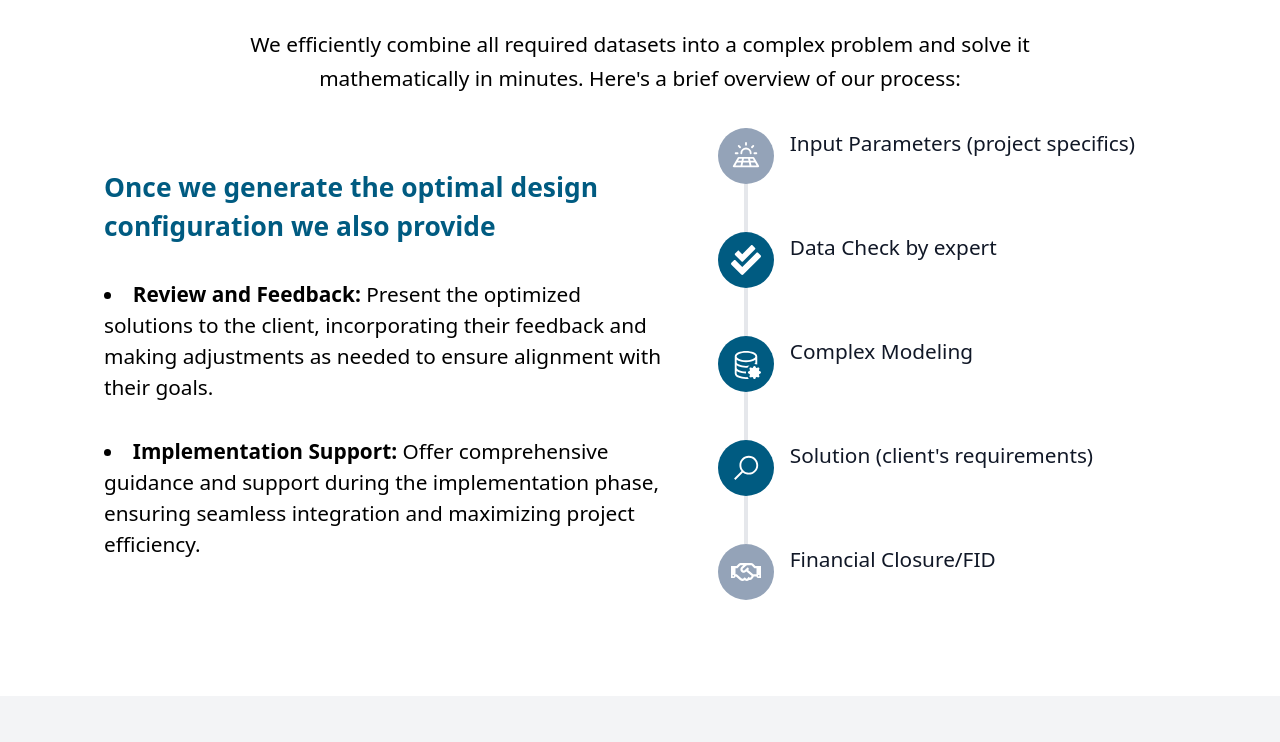
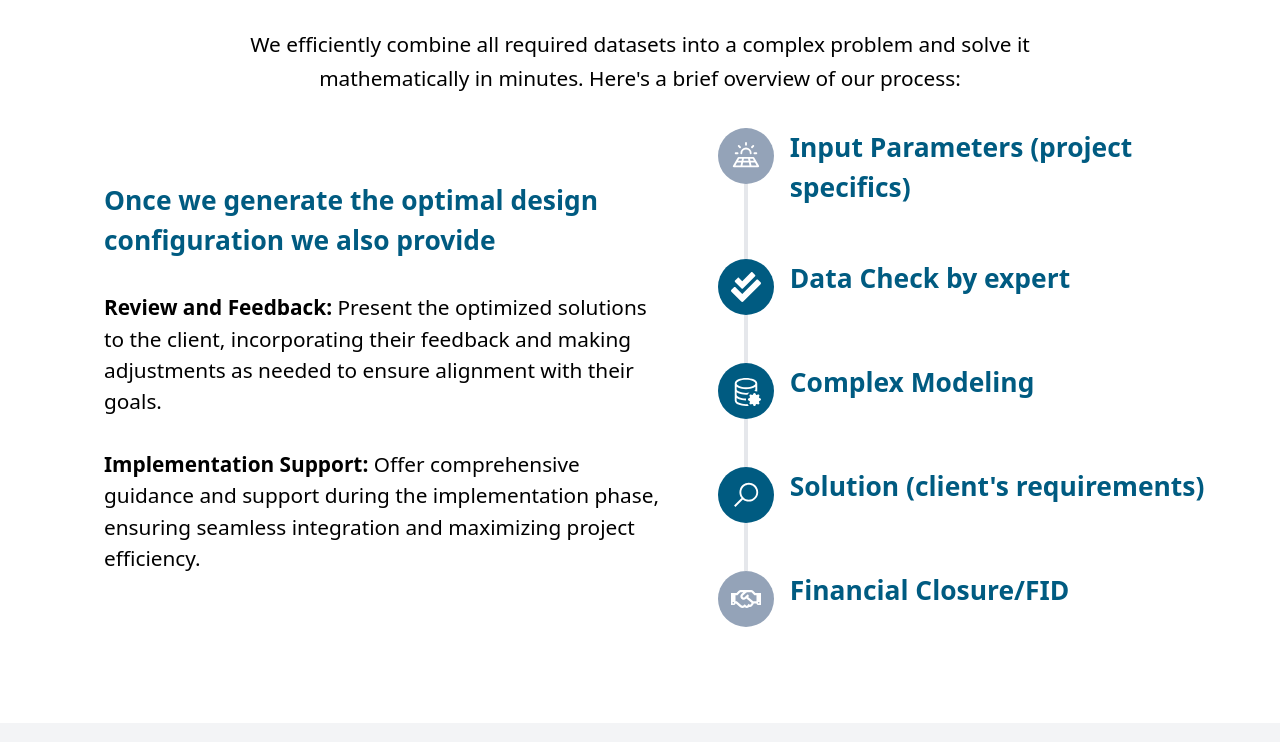
Before and after one commit to LuisMFG1992/Juanma, a React (Vite) app: page /services in a window 1280 px wide. Shown: the part 1290-2032 px from the top of the page. Built offline with nearby package versions, Linux system fonts and the light colour scheme.

Commit message:
finished

```diff
--- a/src/components/ComplementaryServices.jsx
+++ b/src/components/ComplementaryServices.jsx
@@ -27,7 +27,7 @@ const ComplementaryServices = () => {
           </p>
         </div>
       </div>
-      <div className='grid gap-8 md:grid-cols-2'>
+      <div className='grid max-w-[1500px] gap-8 md:grid-cols-2'>
         {translatedChildren.map((element) => (
           <div
             key={element.id}
--- a/src/components/Hero.jsx
+++ b/src/components/Hero.jsx
@@ -11,7 +11,7 @@ const Hero = () => {
         <h1 className='text-[3rem] font-medium text-white md:text-[4rem]'>
           {t('home_hero_title')}
         </h1>
-        <p className='mb-8 text-paragraph leading-relaxed text-white'>
+        <p className='mb-8 max-w-[700px] text-paragraph leading-relaxed text-white'>
           {t('home_hero_paragraph')}
         </p>
         <Link to={'/services'} className='flex justify-center'>
--- a/src/components/HowWeWork.jsx
+++ b/src/components/HowWeWork.jsx
@@ -29,7 +29,7 @@ const HowWeWork = () => {
             <h3 className='text-subtitle font-semibold text-primary'>
               {t('services_howDoWeWork_sideSubtitle')}
             </h3>
-            <ul className='flex list-inside list-disc flex-col gap-8'>
+            <ul className='flex  flex-col gap-8'>
               <li className='text-paragraph'>
                 <Trans
                   i18nKey={'services_howDoWeWork_sideFirstParagraph'}
@@ -59,7 +59,7 @@ const HowWeWork = () => {
                 <PiSolarPanel size={30} />
               </div>
               <div className='flex-grow pl-4'>
-                <h2 className='mb-1 text-paragraph text-gray-900'>
+                <h2 className='mb-1 text-subtitle font-semibold text-primary'>
                   {t('services_howDoWeWork_Icon1')}
                 </h2>
               </div>
@@ -72,20 +72,20 @@ const HowWeWork = () => {
                 <FaCheckDouble size={30} />
               </div>
               <div className='flex-grow pl-4'>
-                <h2 className='mb-1 text-paragraph text-gray-900'>
+                <h2 className='mb-1 text-subtitle font-semibold text-primary'>
                   {t('services_howDoWeWork_Icon2')}
                 </h2>
               </div>
             </div>
             <div className='relative flex pb-12'>
-              <div className='absolute inset-0  left-2 flex h-full w-10 items-center justify-center'>
+              <div className='absolute inset-0 left-2 flex h-full w-10 items-center justify-center'>
                 <div className='pointer-events-none h-full w-1 bg-gray-200' />
               </div>
               <div className='relative inline-flex size-14 flex-shrink-0 items-center justify-center rounded-full bg-primary text-white'>
                 <BsDatabaseGear size={30} />
               </div>
               <div className='flex-grow pl-4'>
-                <h2 className='mb-1 text-paragraph text-gray-900'>
+                <h2 className='mb-1 text-subtitle font-semibold text-primary'>
                   {t('services_howDoWeWork_Icon3')}
                 </h2>
               </div>
@@ -98,7 +98,7 @@ const HowWeWork = () => {
                 <LiaSearchSolid size={30} />
               </div>
               <div className='flex-grow pl-4'>
-                <h2 className='mb-1 text-paragraph text-gray-900'>
+                <h2 className='mb-1 text-subtitle font-semibold text-primary'>
                   {t('services_howDoWeWork_Icon4')}
                 </h2>
               </div>
@@ -108,7 +108,7 @@ const HowWeWork = () => {
                 <FaRegHandshake size={30} />
               </div>
               <div className='flex-grow pl-4'>
-                <h2 className='mb-1 text-paragraph text-gray-900'>
+                <h2 className='mb-1 text-subtitle font-semibold text-primary'>
                   {t('services_howDoWeWork_Icon5')}
                 </h2>
               </div>
--- a/src/pages/Services.jsx
+++ b/src/pages/Services.jsx
@@ -68,7 +68,7 @@ const Services = () => {
           {t('services_result_title')}
         </h2>
 
-        <ul className='grid list-inside list-disc justify-center px-6 text-paragraph'>
+        <ul className='grid justify-center px-6 text-center text-paragraph'>
           <li>{t('services_result_firstElement')}</li>
           <li>{t('services_result_secondElement')}</li>
         </ul>
--- a/src/translations/en/global.json
+++ b/src/translations/en/global.json
@@ -13,8 +13,9 @@
   "navbar_german": "DE",
   "footer_copyright": "©2024 Copyright",
   "footer_privacyPolicy": "Privacy policy",
+
   "home_hero_title": "Unlock Full Potential",
-  "home_hero_paragraph": "Traditional solar project optimizations are slow and ineffective. At FIDgate, we offer intelligent solutions to change this. Discover how our innovative service boost your project's profitability and enhance the decision-making process.",
+  "home_hero_paragraph": "FIDgate offers intelligent solutions to optimize solar plants quickly and efficiently without limits on simulations, area, or capacity.",
   "home_hero_button": "Our services",
   "home_howDoWeHelpYouTitle_title": "HOW DO WE HELP YOU",
   "home_howDoWeHelpYouTitle_firstParagraph": "Over 60% of projects do not pass the FID gate, and of the 40% that do get built they often lose 5-15% of IRR",
@@ -82,7 +83,7 @@
     }
   ],
   "services_ourMainService_title": "OUR MAIN SERVICE",
-  "services_ourMainService_paragraph": "At FIDgate, we specialize in delivering standalone Solar & Storage financial optimization and consulting services tailored to meet the diverse needs of our clients. We leverage a combination of industry knowledge, data analytics, sophisticated modeling, and cutting-edge technology to provide innovative solutions.",
+  "services_ourMainService_paragraph": "Many projects fail to pass FID due to poor economic projections, and many others lose potential value with inadequate designs. At FIDgate, we specialize in delivering standalone Solar & Storage financial optimization and consulting services to boost profitability and save time. We leverage industry knowledge, data analytics, sophisticated modeling, and cutting-edge technology to provide innovative solutions tailored for developers of all sizes.",
 
   "services_howDoWeWork_title": "HOW WE WORK",
   "services_howDoWeWork_paragraph": "We efficiently combine all required datasets into a complex problem and solve it mathematically in minutes. Here's a brief overview of our process:",
@@ -131,8 +132,8 @@
     },
     {
       "id": "6",
-      "title": "PV Design Support Benefit",
-      "paragraph": "From our learnings from GWs of project experience. Receive support through initial layout designs for planning optimization and feasibility",
+      "title": "PV Design Support",
+      "paragraph": "Benefit from our learnings from GWs of project experience. Receive support through initial layout designs for planning optimization and feasibility.",
       "colSpan": ""
     }
   ],
```
